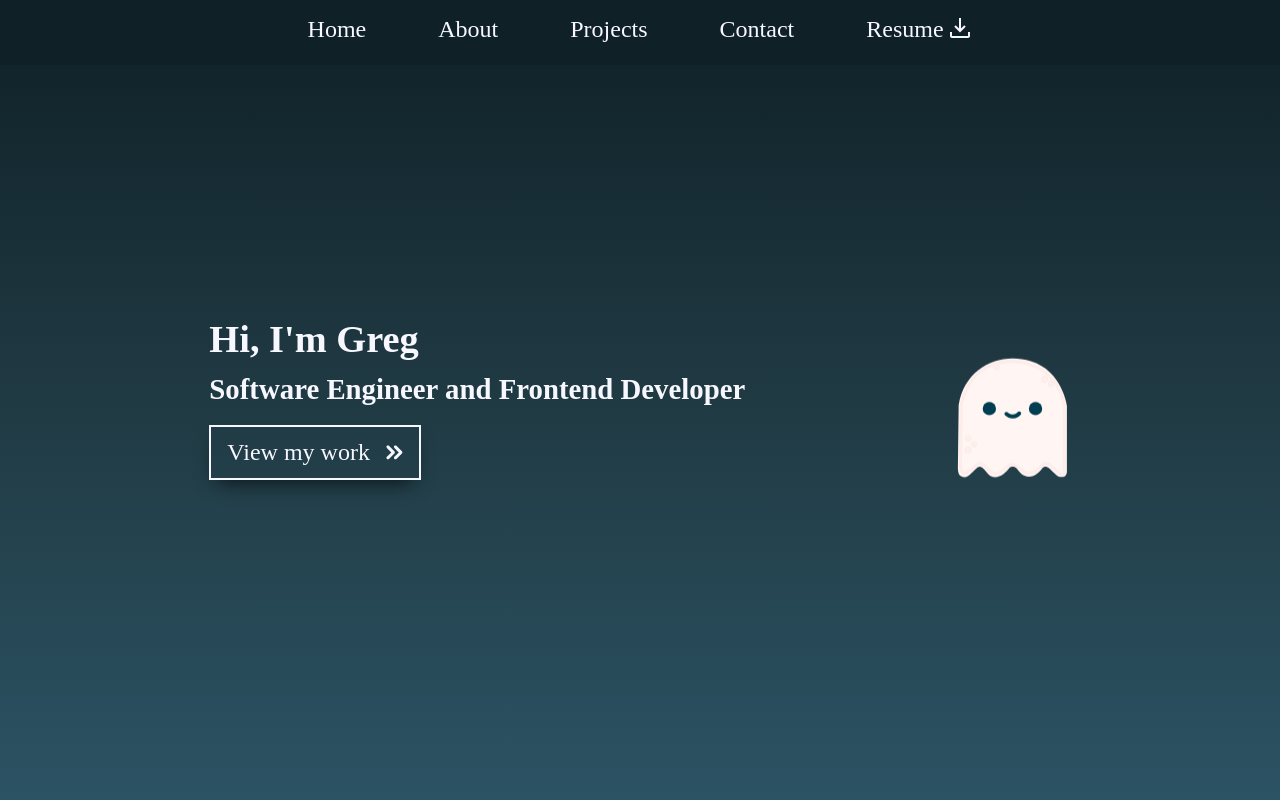
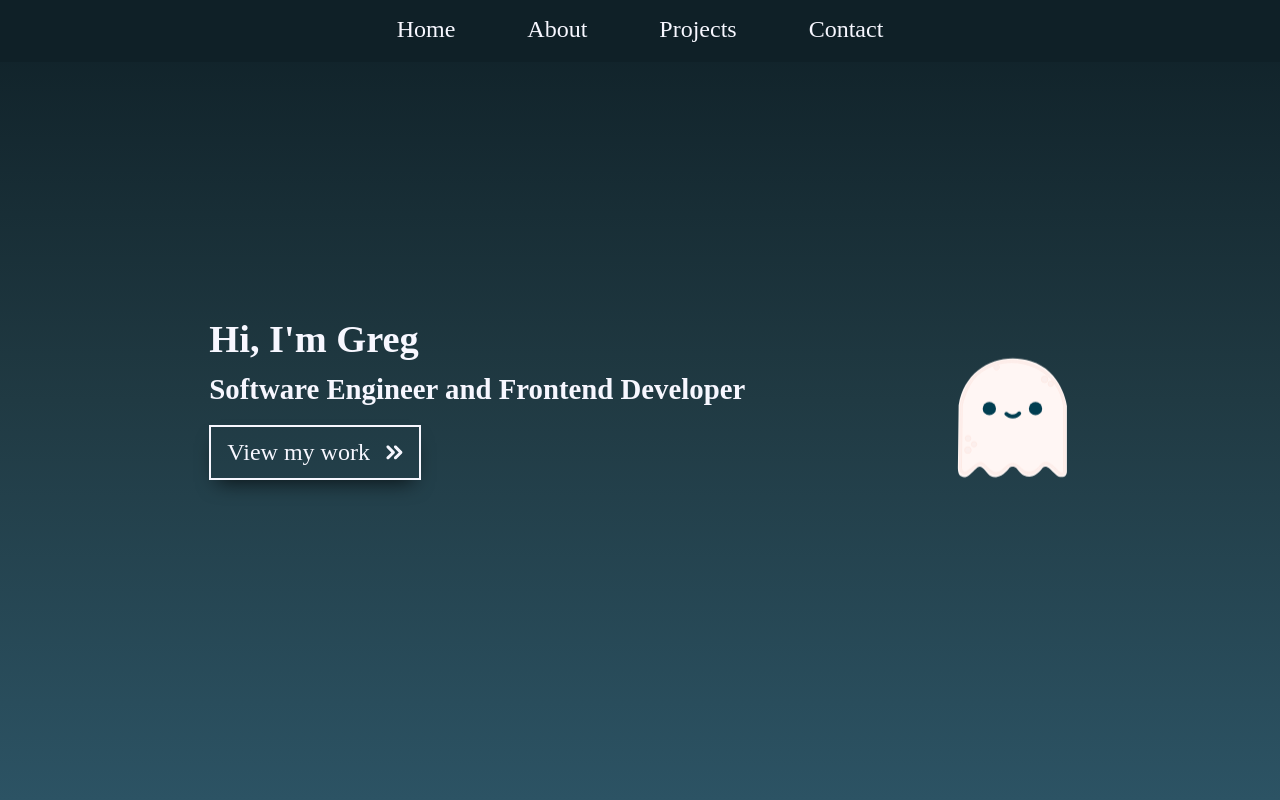
Before and after one commit to Tangerinez/Portfolio, a React (Create React App) app in the folder portfolio/: page / in a window 1280 px wide. Shown: the top 800 px of the page. Built offline with nearby package versions, Linux system fonts and the light colour scheme.

Commit message:
Removed resume download

```diff
--- a/portfolio/src/components/Navbar/Navbar.js
+++ b/portfolio/src/components/Navbar/Navbar.js
@@ -1,6 +1,6 @@
 import React from "react";
 import "./Navbar.css";
-import ResumeDownload from "../ResumeDownload/ResumeDownload";
+// import ResumeDownload from "../ResumeDownload/ResumeDownload";
 import { Link, animateScroll as scroll } from "react-scroll";
 
 class Navbar extends React.Component {
@@ -75,7 +75,7 @@ class Navbar extends React.Component {
             Contact
           </div>
         </Link>
-        <ResumeDownload />
+        {/* <ResumeDownload /> */}
       </div>
     );
   }
```
